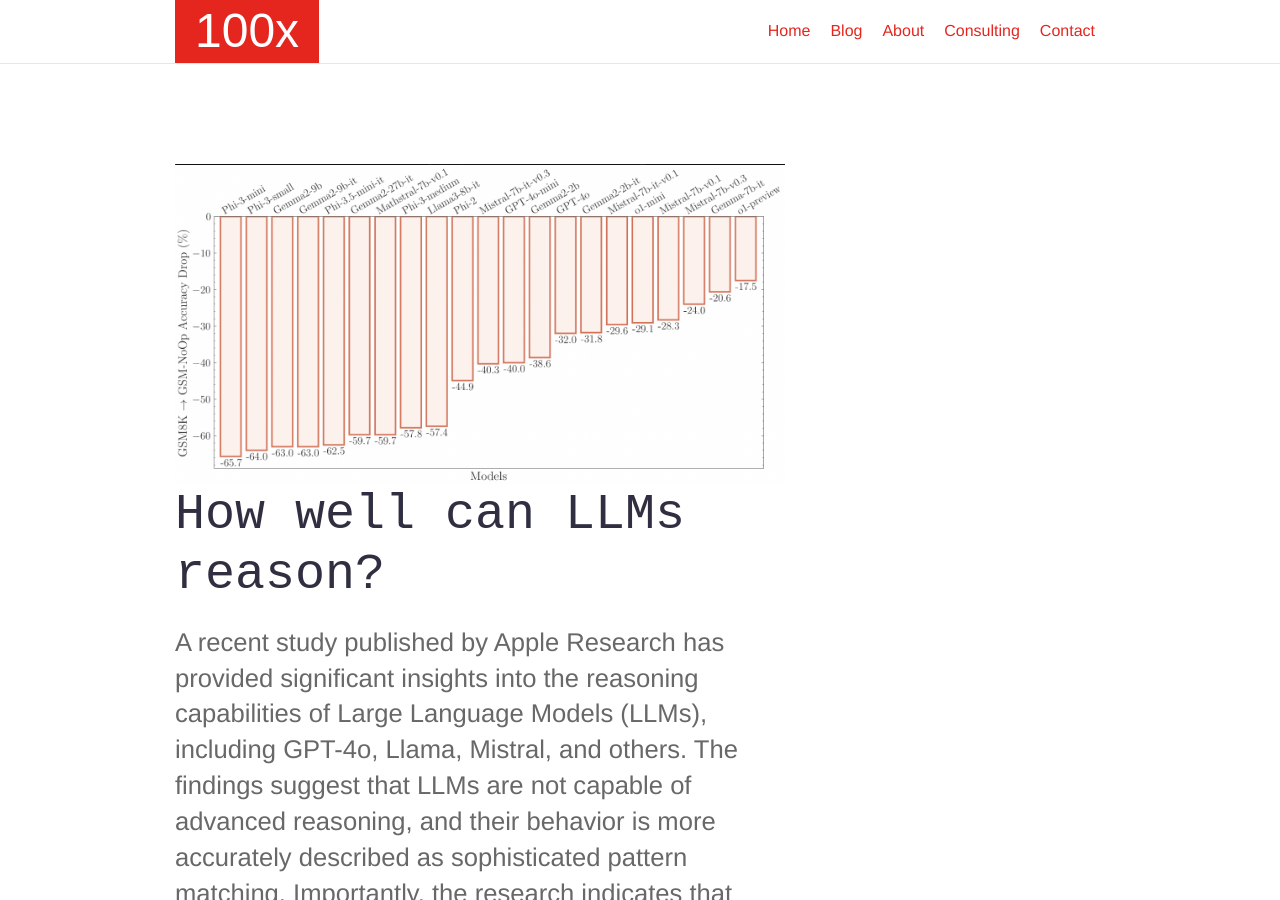
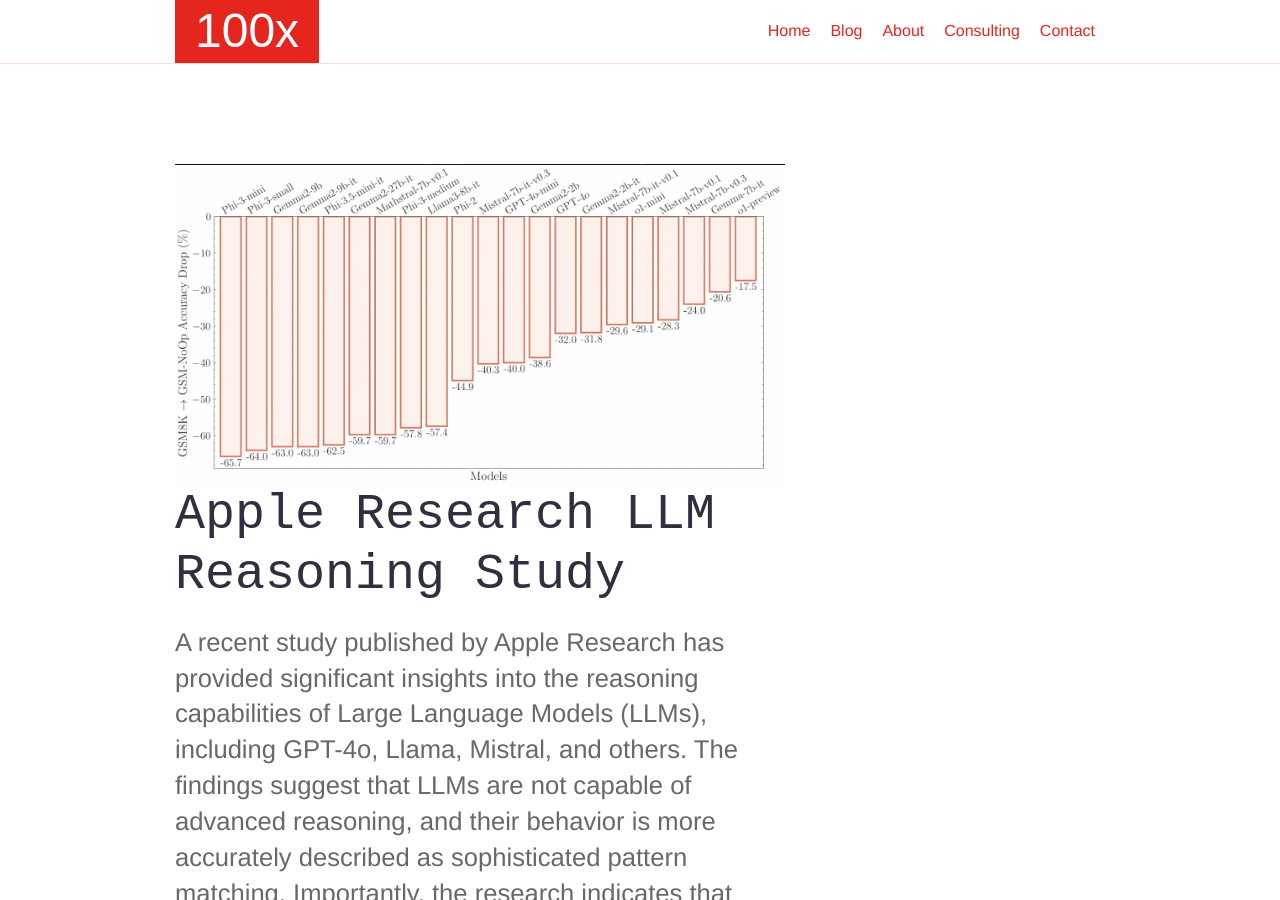
Before and after one commit to Shakakai/100x, a Jekyll site: the page built from _posts/2024-10-11-apple-reasoning-study.md, in a window 1280 px wide and 900 px high. Built offline with Jekyll 4.4.1, drawn with Linux system fonts in a browser that asks for light colours; some web fonts are replaced.

Commit message:
updating title

```diff
--- a/_posts/2024-10-11-apple-reasoning-study.md
+++ b/_posts/2024-10-11-apple-reasoning-study.md
@@ -1,6 +1,6 @@
 ---
 layout: post
-title: How well can LLMs reason?
+title: Apple Research LLM Reasoning Study
 date: 2024-10-11
 image: /images/posts/Apple-Reasoning-Drop.png
 ---
```
